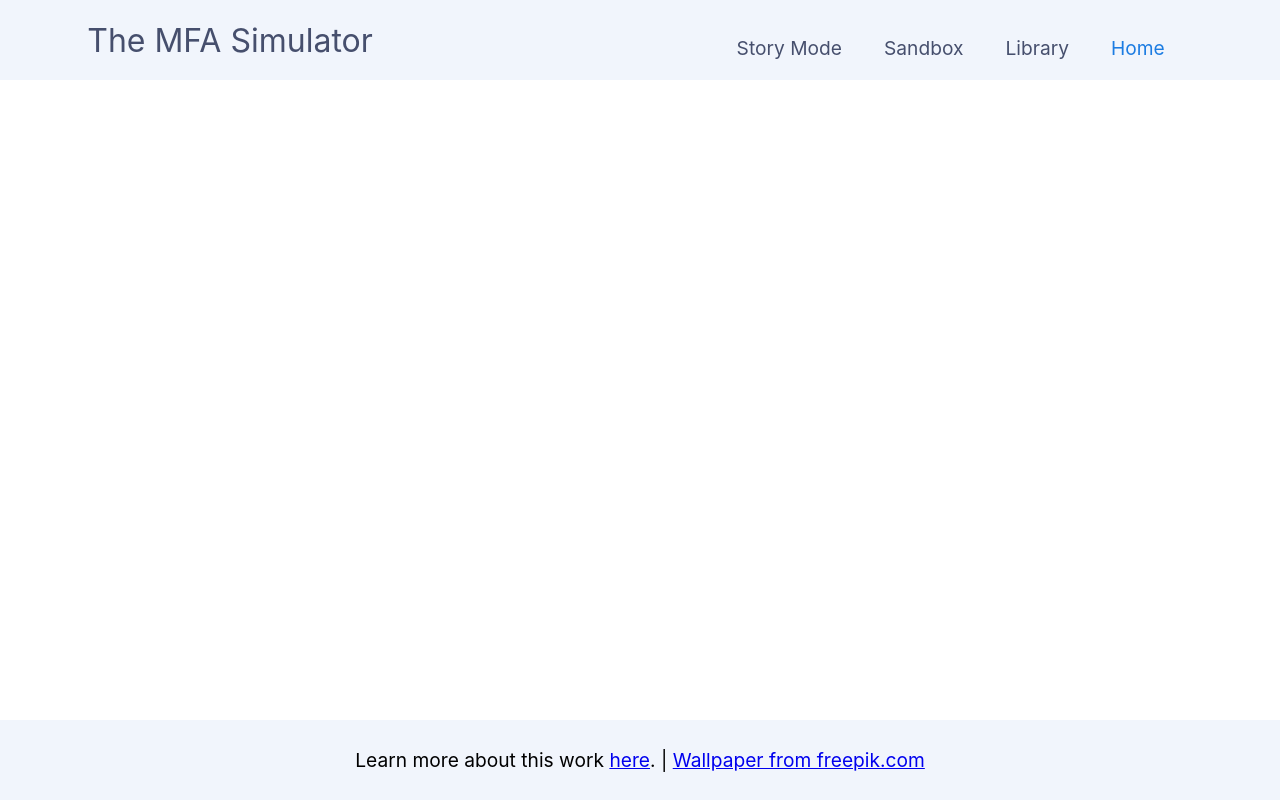
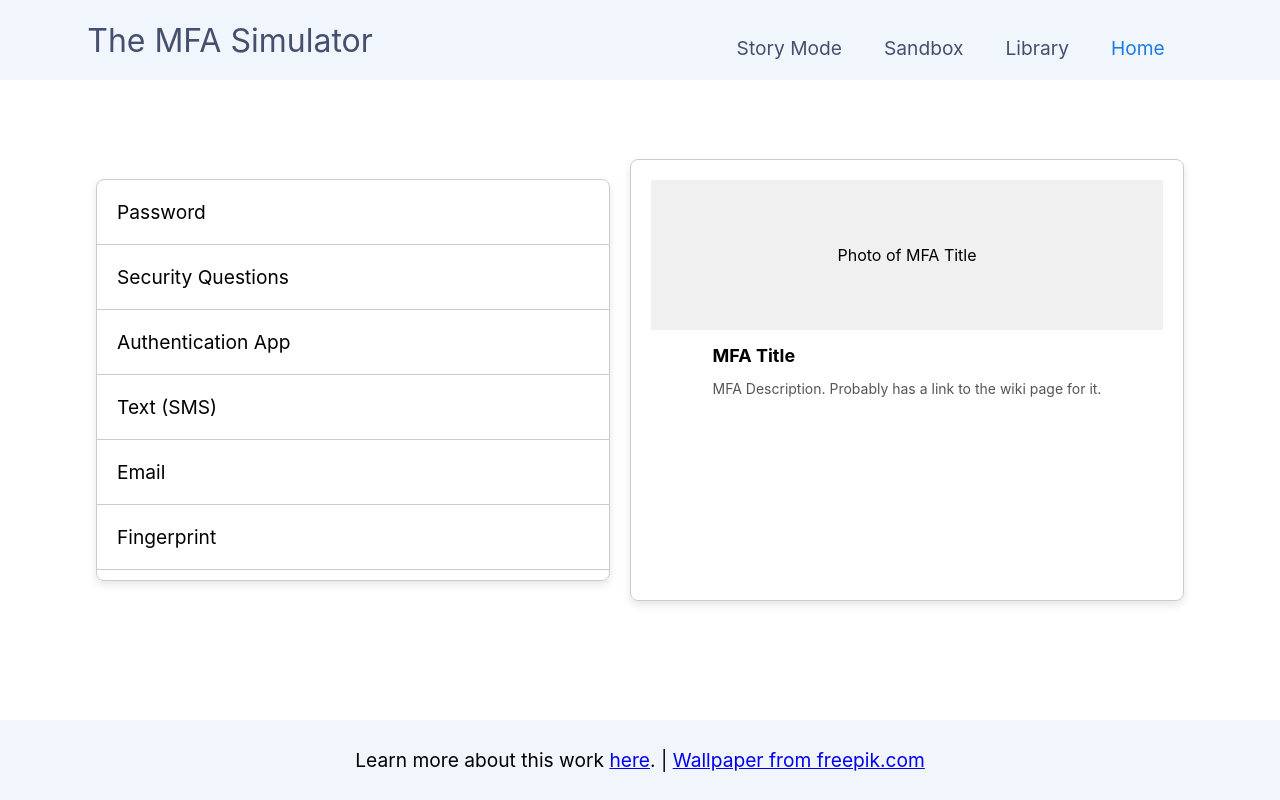
Before and after one commit to Sk1nnyB/mfa-simulator, a React (Create React App) app: page /mfa-simulator/library in a window 1280 px wide. Built offline with nearby package versions, Linux system fonts and the light colour scheme.

Commit message:
Add basic library

```diff
--- a/package.json
+++ b/package.json
@@ -7,6 +7,7 @@
     "@testing-library/jest-dom": "^5.17.0",
     "@testing-library/react": "^13.4.0",
     "@testing-library/user-event": "^13.5.0",
+    "papaparse": "^5.4.1",
     "react": "^18.3.1",
     "react-dom": "^18.3.1",
     "react-scripts": "5.0.1",
--- a/src/App.js
+++ b/src/App.js
@@ -2,6 +2,7 @@ import React from 'react';
 import { BrowserRouter, Routes, Route } from "react-router-dom";
 import Header from './components/header/Header';
 import Home from './components/pages/Home';
+import Library from './components/pages/Library';
 import Footer from './components/footer/Footer';
 import './App.css';
 
@@ -12,6 +13,7 @@ function App() {
         <Header/>
         <Routes>
           <Route  path='/mfa-simulator' index element={<Home />} />
+          <Route  path='/mfa-simulator/library' index element={<Library />} />
         </Routes>
         <Footer/>
       </BrowserRouter>
--- a/src/components/header/Header.js
+++ b/src/components/header/Header.js
@@ -27,7 +27,7 @@ const Header = () => {
             </li>
             <li>
               <Link
-                to='/mfa-simulator'
+                to='/mfa-simulator/library'
                 className='header-links'>
                 Library
               </Link>
--- /dev/null
+++ b/src/components/library/LibraryList.js
@@ -0,0 +1,20 @@
+import React from 'react';
+import '../pages/Library.css';
+
+function LibraryList({ options, onSelect, selectedOption }) {
+  return (
+    <div className="library-list">
+      {options.map((option) => (
+        <div
+          key={option}
+          className={`MFA ${selectedOption === option ? 'selected' : ''}`}
+          onClick={() => onSelect(option)}
+        >
+          {option}
+        </div>
+      ))}
+    </div>
+  );
+}
+
+export default LibraryList;
--- /dev/null
+++ b/src/components/library/MFAInfo.js
@@ -0,0 +1,18 @@
+import React from 'react';
+import '../pages/Library.css';
+
+function MFAInfo({ title, description }) {
+  return (
+    <div className="mfa-info-card">
+      <div className="mfa-image">
+        <p>Photo of {title}</p>
+      </div>
+      <div className="mfa-info">
+        <h2>{title}</h2>
+        <p>{description}</p>
+      </div>
+    </div>
+  );
+}
+
+export default MFAInfo;
--- /dev/null
+++ b/src/components/pages/Library.css
@@ -0,0 +1,71 @@
+.library {
+  display: flex;
+  justify-content: center;
+  align-items: center;
+  height: 70vh;
+  gap: 20px;
+  padding: 20px;
+}
+
+/* Style for MFA options list */
+.library-list {
+  display: flex;
+  flex-direction: column;
+  width: 40vw;
+  max-height: 50vh;
+  overflow-y: auto;
+  border: 1px solid #ccc;
+  border-radius: 8px;
+  box-shadow: 0 4px 8px rgba(0, 0, 0, 0.1);
+}
+
+.MFA {
+  padding: 20px;
+  font-size: 1.2rem;
+  border-bottom: 1px solid #ccc;
+  cursor: pointer;
+  transition: background-color 0.3s ease;
+}
+
+.MFA:hover {
+  background-color: #6c7b83;
+  color: white;
+}
+
+.MFA.selected {
+  background-color: #00aaff;
+  color: white;
+}
+
+.mfa-info-card {
+  display: flex;
+  flex-direction: column;
+  align-items: center;
+  width: 40vw;
+  height: 50vh;
+  border: 1px solid #ccc;
+  padding: 20px;
+  border-radius: 8px;
+  box-shadow: 0 4px 8px rgba(0, 0, 0, 0.1);
+}
+
+.mfa-image {
+  width: 100%;
+  height: 150px;
+  background-color: #f0f0f0;
+  display: flex;
+  align-items: center;
+  justify-content: center;
+  margin-bottom: 15px;
+}
+
+.mfa-info h2 {
+  font-size: 18px;
+  margin: 0;
+}
+
+.mfa-info p {
+  font-size: 14px;
+  color: #555;
+  text-align: center;
+}
--- /dev/null
+++ b/src/components/pages/Library.js
@@ -0,0 +1,40 @@
+import React, { useState, useEffect } from 'react';
+import LibraryList from '../library/LibraryList';
+import MFAInfo from '../library/MFAInfo';
+import './Library.css';
+
+function Library() {
+  const [selectedMFA, setSelectedMFA] = useState(null);
+
+  const optionsMFA = [
+    { name: 'Password', description: 'Password description. I think I new more than one word to pass this...' },
+    { name: 'Security Questions', description: 'Security Questions description. Used to practice for the security guard test.' },
+    { name: 'Authentication App', description: 'Authentication App description. Cannot use AI, must be authentic.' },
+    { name: 'Text (SMS)', description: 'Text (SMS) description. Not the texts I should really be studying.' },
+    { name: 'Email', description: 'Email description. Where my efemail representation at? ' },
+    { name: 'Fingerprint', description: 'Fingerprint description. Each one could be unique per user?' },
+    { name: 'Smart Card', description: 'Smart card description. Smartest card I know is Animate Dead.' },
+    { name: 'Voice', description: 'Voice recognition description. Voice any concerns pronto.' },
+  ];
+
+  const handleSelectOption = (name) => {
+    const selected = optionsMFA.find((option) => option.name === name);
+    setSelectedMFA(selected);
+  };
+
+  return (
+    <div className="library">
+      <LibraryList
+        options={optionsMFA.map((option) => option.name)}
+        onSelect={handleSelectOption}
+        selectedOption={selectedMFA?.name}
+      />
+      <MFAInfo
+        title={selectedMFA ? selectedMFA.name : 'MFA Title'}
+        description={selectedMFA ? selectedMFA.description : 'MFA Description. Probably has a link to the wiki page for it.'}
+      />
+    </div>
+  );
+}
+
+export default Library;
```
Also changed, not shown: 1 other file (tests, documents, lock files or other folders).
